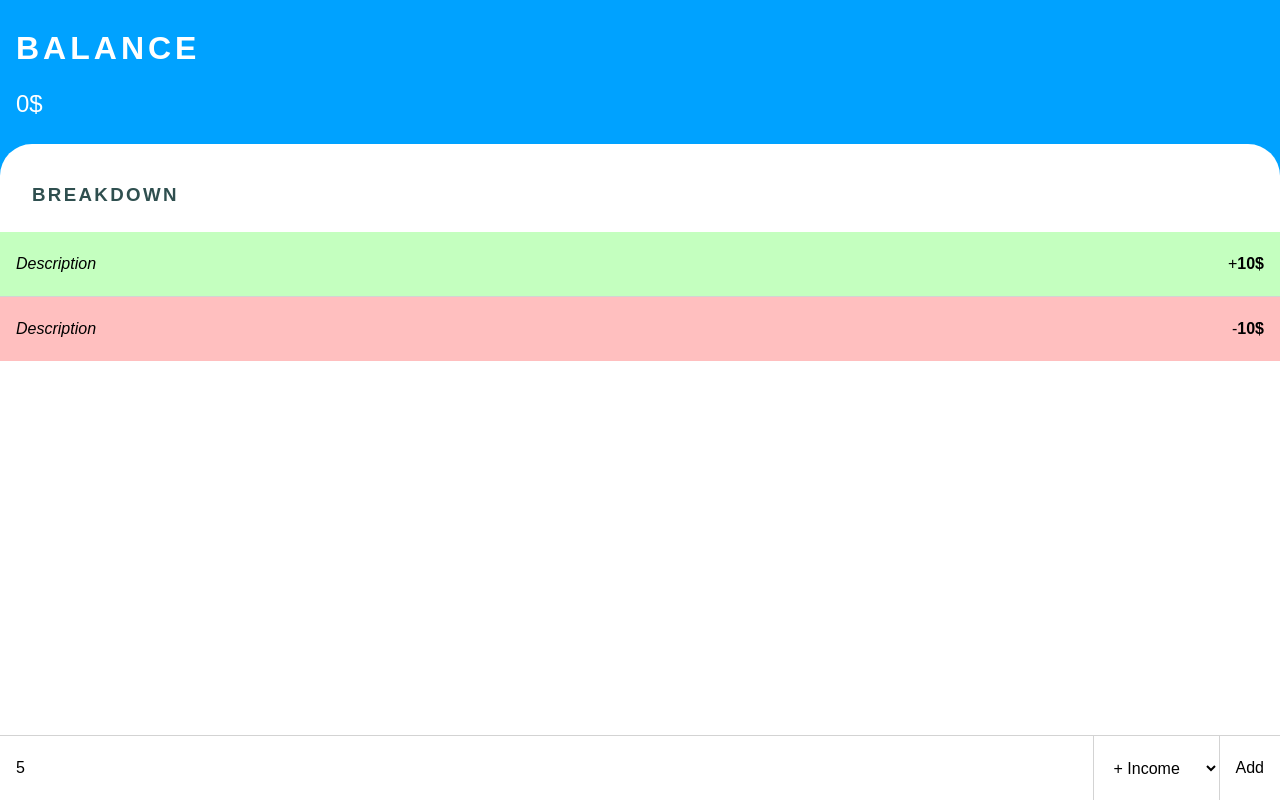
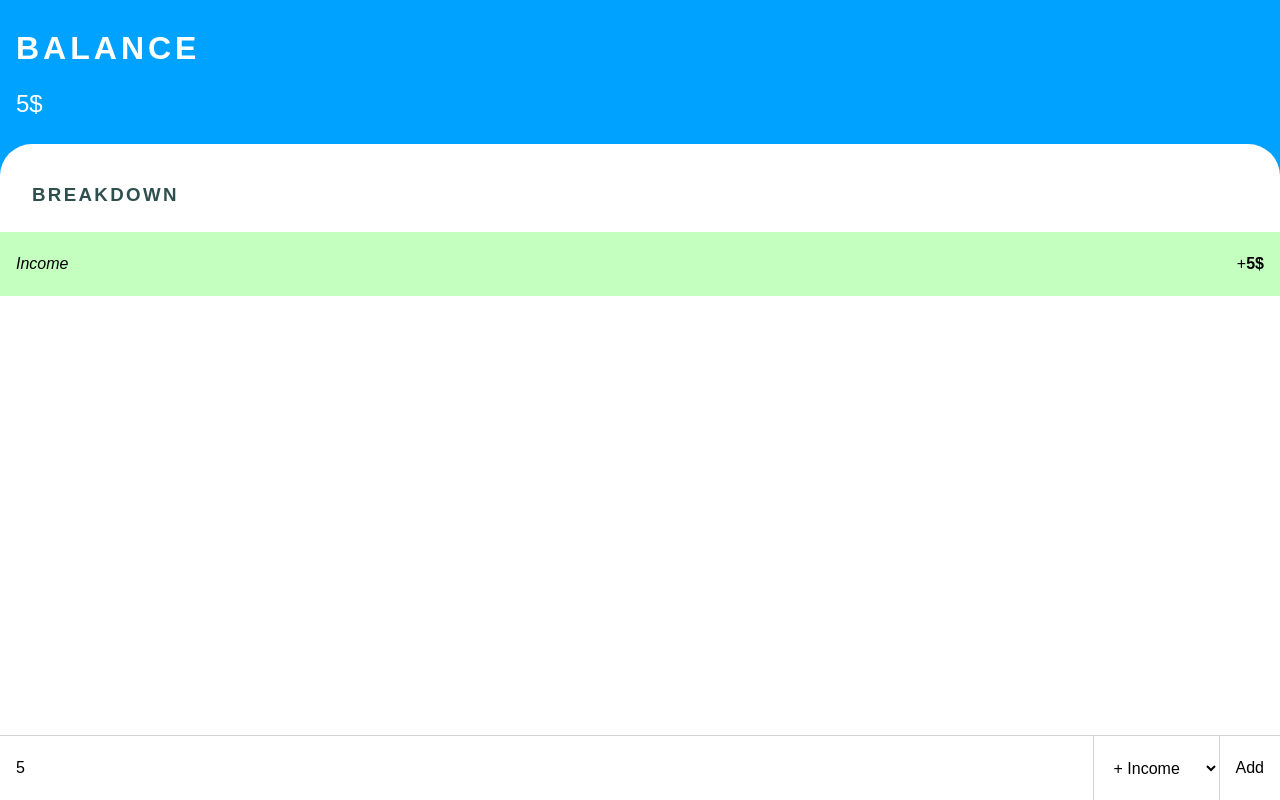
Before and after one commit to valyy151/Budgeting-App, a plain HTML site: page index.html in a window 1280 px wide. Both pictures are taken after typing "5" into the empty fields and a click on the button "Add". Drawn offline with Linux system fonts and the light colour scheme.

Commit message:
Turned out great and finished faster than I thought

```diff
--- a/app.js
+++ b/app.js
@@ -0,0 +1,51 @@
+let number = document.getElementById("number");
+
+let select = document.getElementById("select");
+
+let button = document.getElementById("button");
+
+let ul = document.getElementById("ul");
+
+let span = document.getElementById("span");
+
+let plusMinus;
+let className;
+let description;
+
+let sum = 0;
+span.innerText = `${sum}$`;
+
+button.addEventListener("click", () => {
+  if (select.value == "income") {
+    plusMinus = "+";
+    className = "income";
+    description = "Income";
+    sum = sum += number.valueAsNumber;
+  } else if (select.value == "expense") {
+    plusMinus = "-";
+    className = "expense";
+    description = "Expense";
+    sum = sum - number.value;
+  }
+  addLog();
+});
+
+//this creates a new li (green or red) depending if its income or expense and puts in the html
+function addLog() {
+  let newStrong = document.createElement("strong");
+  let newSpan = document.createElement("span");
+  let newEm = document.createElement("em");
+  let newLi = document.createElement("li");
+
+  newStrong.innerText = `${number.value}$`;
+  newSpan.innerText = plusMinus;
+  newEm.innerText = description;
+  newLi.classList.add(className);
+
+  newLi.prepend(newStrong, newSpan, newEm);
+  newLi.prepend(newSpan);
+  newLi.prepend(newEm);
+  ul.prepend(newLi);
+
+  span.innerText = `${sum}$`;
+}
--- a/index.html
+++ b/index.html
@@ -11,30 +11,21 @@
 <body>
     <header>
         <h1>Balance</h1>
-        <span>0$</span>
+        <span id = "span"></span>
     </header>
     <section>
         <h3>Breakdown</h3>
-        <ul>
-            <li class="income">
-                <em>Description</em>
-                <span>+</span>
-                <strong>10$</strong>
-            </li>
-            <li class="expense">
-                <em>Description</em>
-                <span>-</span>
-                <strong>10$</strong>
-            </li>
+        <ul id="ul">
+
         </ul>
     </section>
     <footer>
-        <input type="number" placeholder="0$" />
-        <select name="" id="">
-            <option value="expense">+ Income</option>
+        <input type="number" placeholder="0$" id="number"/>
+        <select name="select" id="select">
+            <option value="income">+ Income</option>
             <option value="expense">- Expense</option>
         </select>
-        <button>Add</button>
+        <button id="button">Add</button>
     </footer>
 </body>
 </html>
--- a/style.css
+++ b/style.css
@@ -104,3 +104,7 @@ section ul li:not(:last-child) {
 section ul {
     margin: 0 -2em;
 }
+
+button:hover{
+    cursor: pointer;
+}
```
